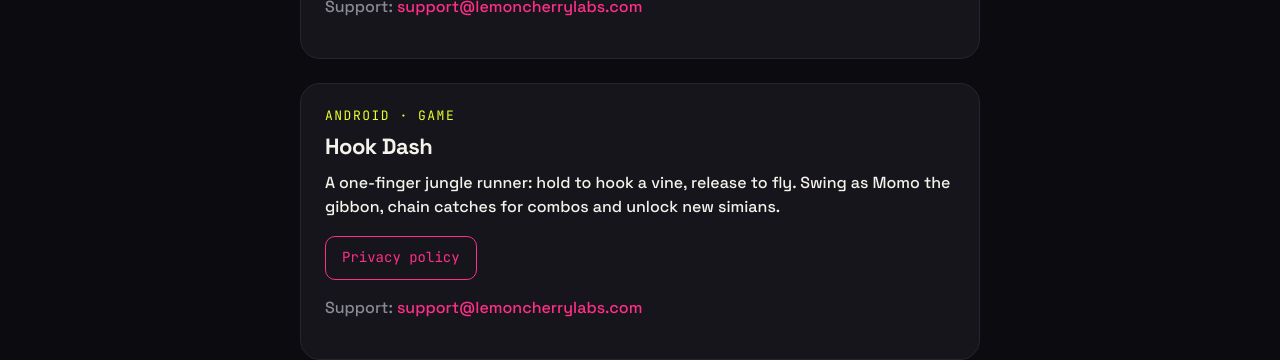
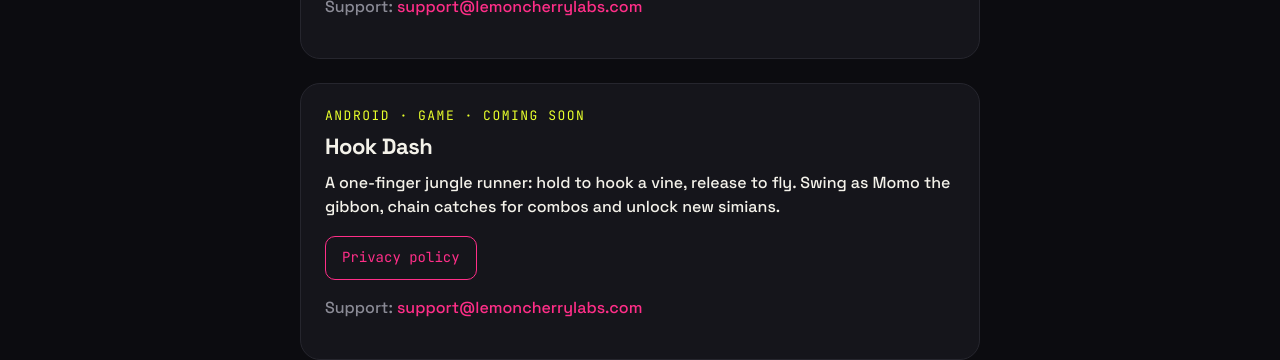
Before and after one commit to lemoncherryapps/lemoncherryapps.github.io, a Jekyll site: the page built from index.md, in a window 1280 px wide. Shown: the part 483-843 px from the top of the page. Built offline with Jekyll 4.4.1, drawn with Linux system fonts in a browser that asks for light colours.

Commit message:
Mark Hook Dash as coming soon
Co-Authored-By: Claude Opus 5.5 <noreply@anthropic.com>
Claude-Session: https://claude.ai/code/session_01KR72s4W2qfgcaEJdYccu48

```diff
--- a/index.md
+++ b/index.md
@@ -19,7 +19,7 @@ flagged and what this phone could not check.</p>
 </div>
 
 <div class="card">
-<span class="label">Android · Game</span>
+<span class="label">Android · Game · Coming soon</span>
 <h2>Hook Dash</h2>
 <p>A one-finger jungle runner: hold to hook a vine, release to fly. Swing as
 Momo the gibbon, chain catches for combos and unlock new simians.</p>
```
